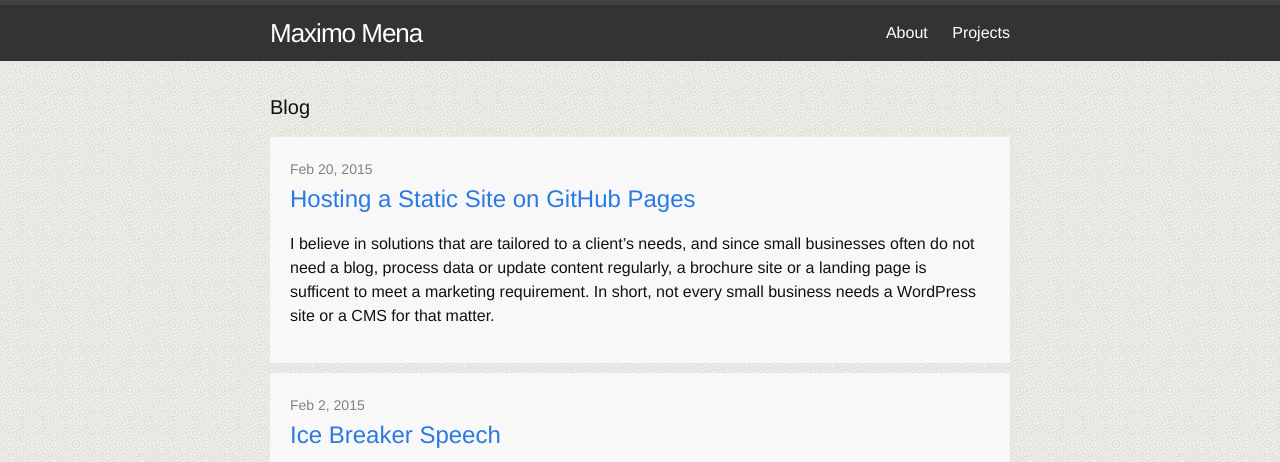
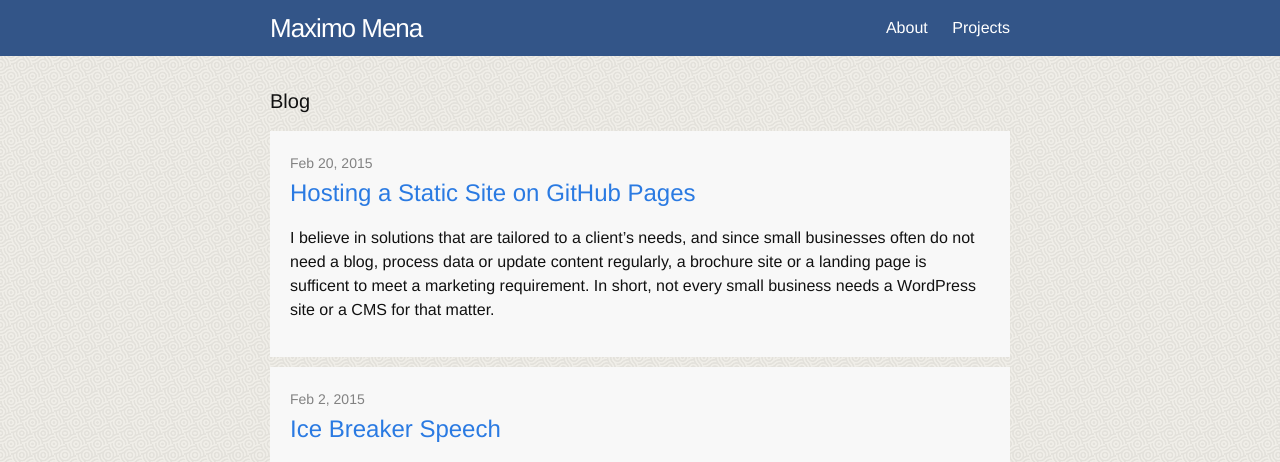
Before and after one commit to mmenavas/mmenavas.github.io, a Jekyll site: the page built from index.html, in a window 1280 px wide. Shown: the top 462 px of the page. Built offline with Jekyll 4.4.1, drawn with Linux system fonts in a browser that asks for light colours; grey boxes are pictures that could not be loaded.

Commit message:
Change background color of top bar.

```diff
--- a/_sass/_custom.scss
+++ b/_sass/_custom.scss
@@ -8,13 +8,16 @@ iframe {
 }
 
 .site-header {
-  background-color:#333;
+  background-color:#358;
+  border: none;
 }
+
 .site-title,
 .site-title:visited,
 .site-nav .page-link {
   color:#fff;
 }
+
 @media screen and (max-width: 600px) {
   .site-nav .page-link {
     color:#111;
```
